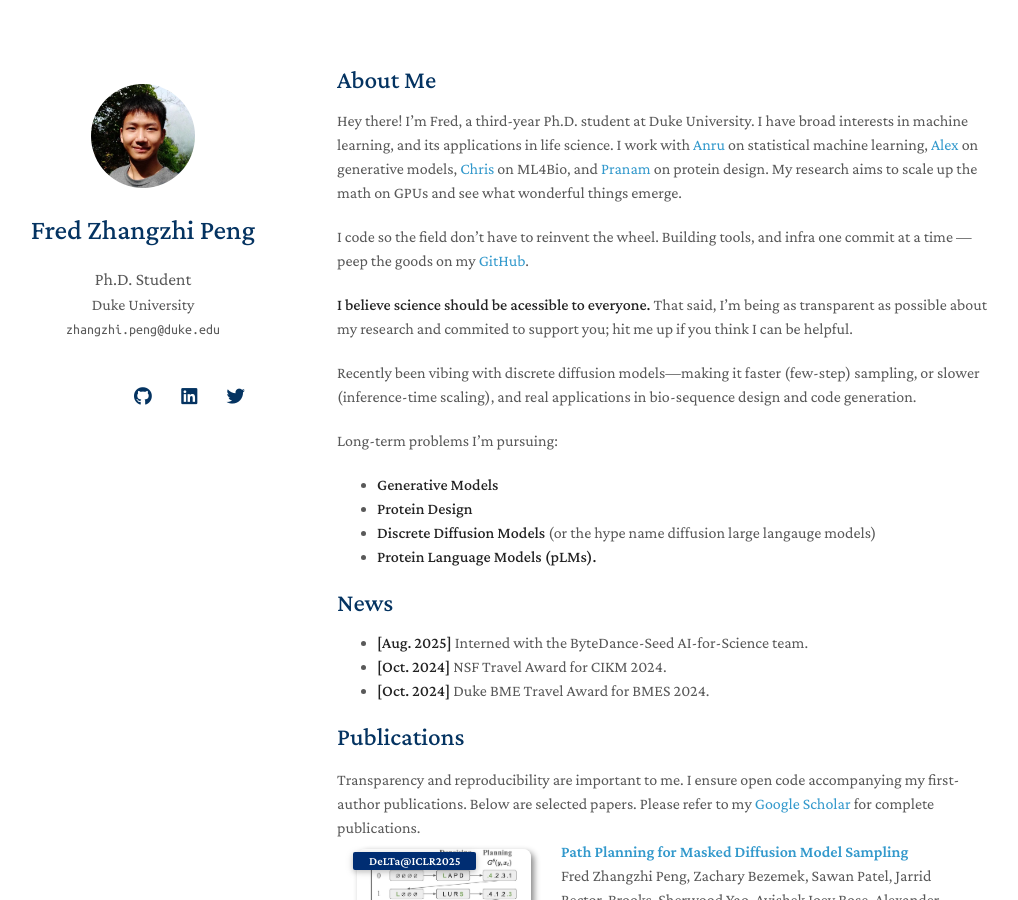
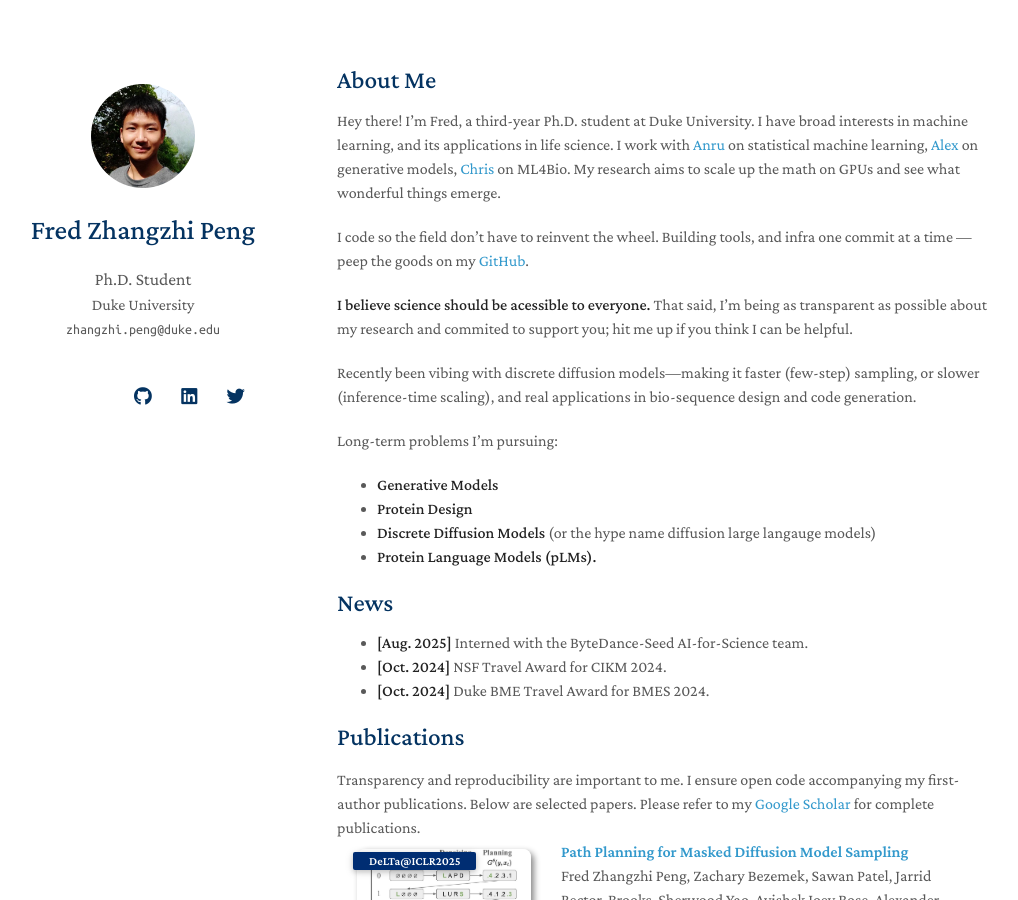
Before and after one commit to pengzhangzhi/home, a Jekyll site: the page built from index.md, in a window 1280 px wide and 900 px high. Shown: the whole window, without its empty margins (133-1151 px from the left). Built offline with Jekyll 4.4.1, drawn with Linux system fonts in a browser that asks for light colours; nearby versions of some CDN libraries; a style sheet for code colours, icons or effects is not loaded; our own code applies the rules of GitHub Pages for plain Markdown files.

Commit message:
Update index.md

```diff
--- a/index.md
+++ b/index.md
@@ -4,7 +4,7 @@ layout: homepage
 
 ## About Me
 
-Hey there! I’m Fred, a third-year Ph.D. student at Duke University. I have broad interests in machine learning, and its applications in life science. I work with [Anru](https://anruzhang.github.io/) on statistical machine learning, [Alex](https://www.alextong.net/) on generative models, [Chris](https://christian.dallago.us/) on ML4Bio, and [Pranam](https://www.chatterjeelab.com/) on protein design. My research aims to scale up the math on GPUs and see what wonderful things emerge.
+Hey there! I’m Fred, a third-year Ph.D. student at Duke University. I have broad interests in machine learning, and its applications in life science. I work with [Anru](https://anruzhang.github.io/) on statistical machine learning, [Alex](https://www.alextong.net/) on generative models, [Chris](https://christian.dallago.us/) on ML4Bio. My research aims to scale up the math on GPUs and see what wonderful things emerge.
 
 I code so the field don’t have to reinvent the wheel. Building tools, and infra one commit at a time — peep the goods on my [GitHub](https://github.com/pengzhangzhi).
 
```
